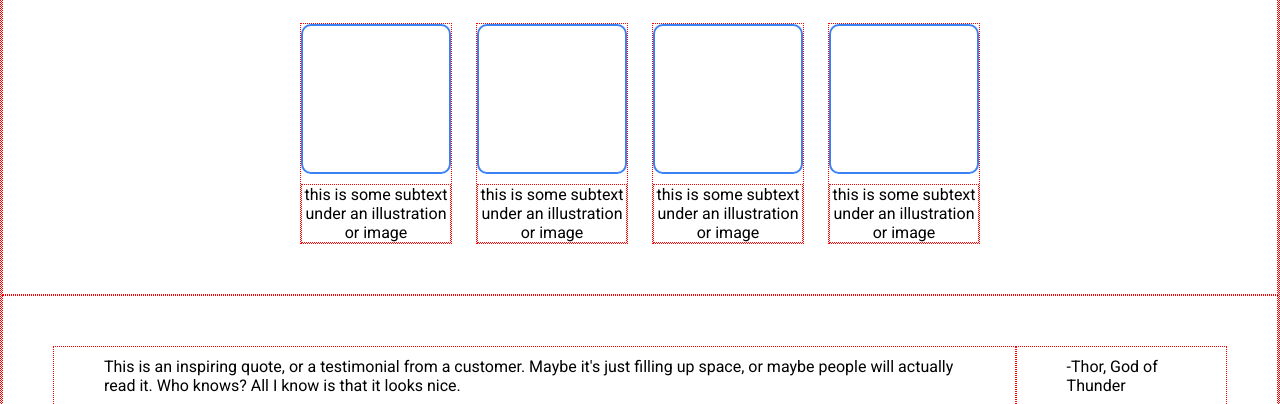
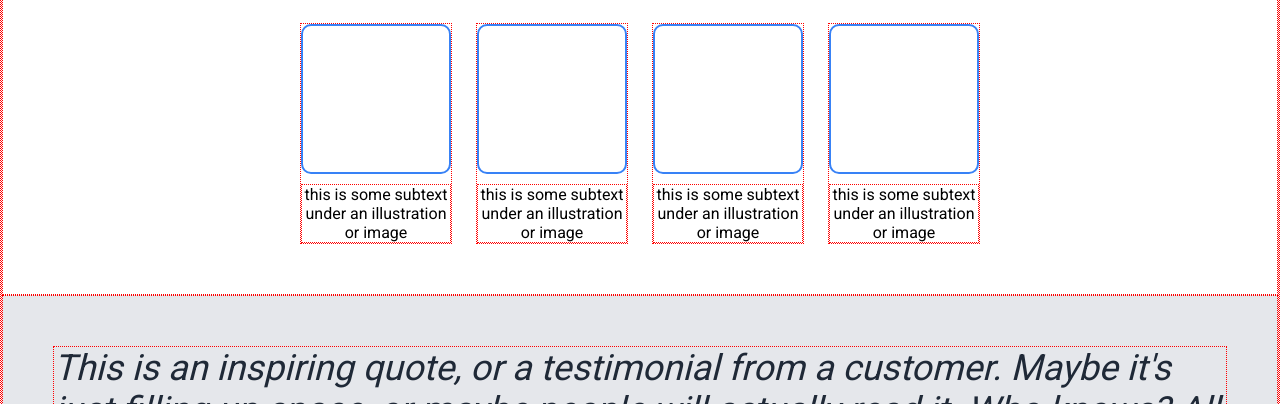
Before and after one commit to caesondaniell/landing-page, a plain HTML site: page index.html in a window 1280 px wide. Shown: the part 396-800 px from the top of the page. Drawn offline with Linux system fonts and the light colour scheme.

Commit message:
Add CSS for quote section

```diff
--- a/style.css
+++ b/style.css
@@ -109,3 +109,28 @@ a {
     height: 150px;
     margin-bottom: 10px;
 }
+
+.second {
+    background-color: #e5e7eb;
+    color: #1f2937;
+    flex-direction: column;
+    gap: 10px;
+}
+
+.quote,
+.attribution {
+    padding: 0;
+}
+
+.quote {
+    font-size: 36px;
+    font-weight: 300;
+    font-style: italic;
+    align-self: center;
+}
+
+.attribution {
+    font-weight: bold;
+    font-size: 24px;
+    align-self: flex-end;
+}
```
